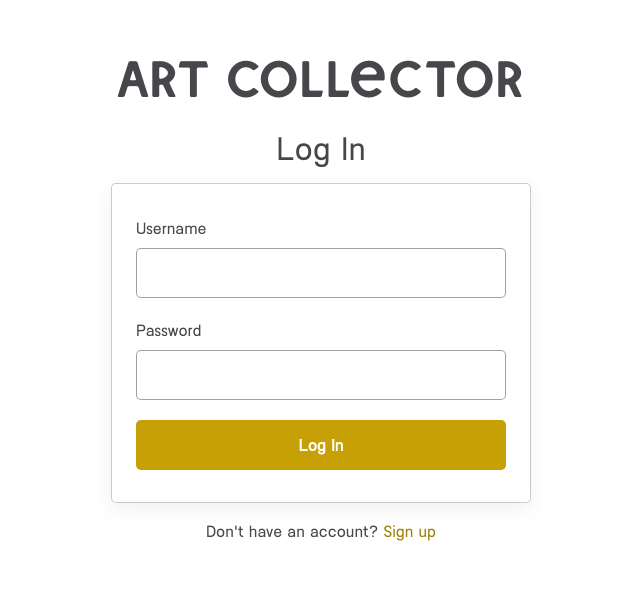
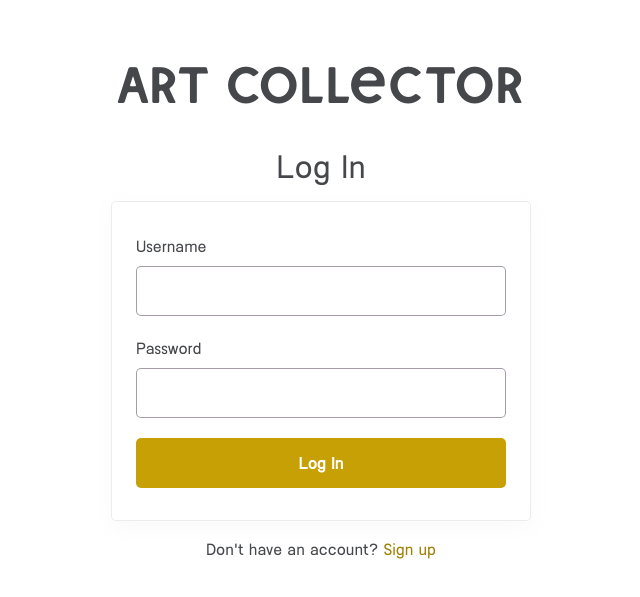
Before and after one commit to sanjam00/art-collector, a React (Vite) app in the folder client/: page /login in a window 1280 px wide. Shown: the part 101-698 px from the top of the page, without its empty margins (319-959 px from the left). Built offline with nearby package versions, Linux system fonts and the light colour scheme.

Commit message:
tweaked styling

```diff
--- a/client/src/index.css
+++ b/client/src/index.css
@@ -25,6 +25,7 @@
   font-display: swap;
 }
 
+/* currently unused, would replace Nalte Sans if used */
 @font-face {
   font-family: 'Rellion';
   src: url('./styles/fonts/rellion/Rellion.otf') format(opentype);
--- a/client/src/styles/LoginPage.css
+++ b/client/src/styles/LoginPage.css
@@ -9,17 +9,16 @@
   color: var(--dark-gray);
 }
 
-#site-name,
 .login-header,
 .login-page * {
   font-family: var(--custom-font-body);
 }
 
 #site-name {
-  margin: 0 0 0.75rem;
+  margin: 1.5rem 0;
   color: var(--dark-gray);
   font-family: var(--custom-font-title);
-  font-size: clamp(2.2rem, 4vw, 3.2rem);
+  font-size: clamp(2.5rem, 4vw, 3.2rem);
   text-align: center;
   letter-spacing: 0.04em;
 }
@@ -34,7 +33,6 @@
 .login-header {
   width: 100%;
   margin: 0 0 1rem;
-  color: var(--dark-gray);
   font-size: 2rem;
   text-align: center;
 }
@@ -46,9 +44,9 @@
   gap: 1.25rem;
   padding: 2rem 1.5rem;
   background-color: rgba(255, 255, 255, 0.7);
-  border: 1px solid rgba(155, 146, 160, 0.5);
+  border: 1px solid rgba(218, 218, 218, 0.5);
   border-radius: 5px;
-  box-shadow: 0 6px 18px rgba(69, 71, 74, 0.08);
+  box-shadow: 0 6px 18px rgba(179, 180, 183, 0.08);
 }
 
 .login-field {
```
